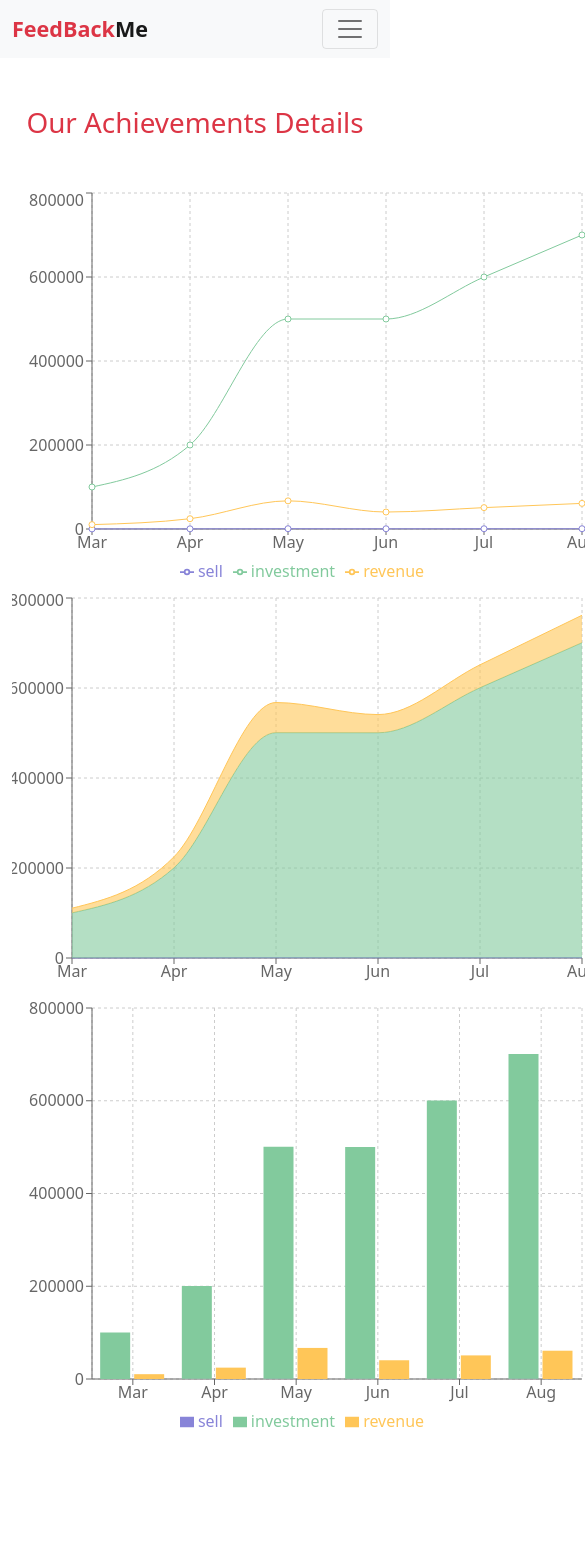
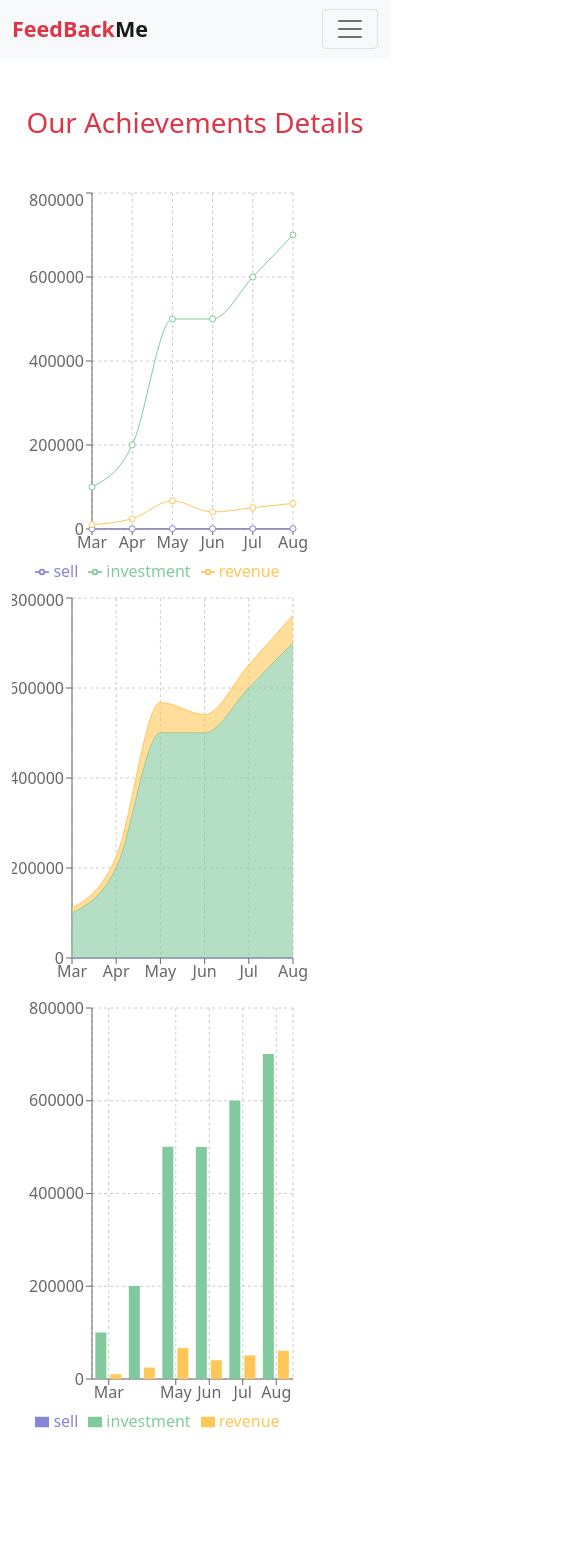
Before and after one commit to TEMPLAR-007/FeedBack-Me, a React (Create React App) app: page /dashBoard in a window 390 px wide. Shown: the top 1545 px of the page, 585 px wide, since content can reach past the window. Built offline with nearby package versions, Linux system fonts and the light colour scheme.

Commit message:
responsive done

```diff
--- a/src/components/DashBoard/DashBoard.js
+++ b/src/components/DashBoard/DashBoard.js
@@ -1,6 +1,6 @@
 import axios from 'axios';
 import React, { useEffect, useState } from 'react';
-import { Area, AreaChart, Bar, BarChart, CartesianGrid, Legend, Line, LineChart, Pie, PieChart, Tooltip, XAxis, YAxis } from 'recharts';
+import { Area, AreaChart, Bar, BarChart, CartesianGrid, Legend, Line, LineChart, Pie, PieChart, ResponsiveContainer, Tooltip, XAxis, YAxis } from 'recharts';
 
 const DashBoard = () => {
 
@@ -15,6 +15,7 @@ const DashBoard = () => {
             <h1 className='mt-5 mb-5 text-danger'>Our Achievements Details</h1>
             <div className='row'>
                 <div className='col-md-6'>
+                    <ResponsiveContainer width="85%" height={400}>
                         <LineChart
                             width={600}
                             height={400}
@@ -34,9 +35,11 @@ const DashBoard = () => {
                             <Line type="monotone" dataKey="investment" stroke="#82ca9d" />
                             <Line type="monotone" dataKey="revenue" stroke="#ffc658" />
                         </LineChart>
+                    </ResponsiveContainer>
                 </div>
 
                 <div className='col-md-6'>
+                    <ResponsiveContainer width="85%" height={400}>
                         <AreaChart
                             width={600}
                             height={400}
@@ -56,10 +59,12 @@ const DashBoard = () => {
                             <Area type="monotone" dataKey="investment" stackId="1" stroke="#82ca9d" fill="#82ca9d" />
                             <Area type="monotone" dataKey="revenue" stackId="1" stroke="#ffc658" fill="#ffc658" />
                         </AreaChart>
+                    </ResponsiveContainer>
                 </div>
             </div>
             <div className='row'>
                 <div className='col-md-6'>
+                    <ResponsiveContainer width="85%" height={450}>
                         <BarChart
                             width={600}
                             height={450}
@@ -80,14 +85,17 @@ const DashBoard = () => {
                             <Bar dataKey="investment" stackId="a" fill="#82ca9d" />
                             <Bar dataKey="revenue" fill="#ffc658" />
                         </BarChart>
+                    </ResponsiveContainer>
                 </div>
 
                 <div className='col-md-6'>
+                    <ResponsiveContainer width="85%" height={500}>
                         <PieChart width={500} height={500}>
                             <Pie data={chartData} dataKey="sell" cx="50%" cy="50%" outerRadius={70} fill="#8884d8" />
                             <Pie data={chartData} dataKey="investment" cx="50%" cy="50%" innerRadius={80} outerRadius={100} fill="#82ca9d" label />
                             <Pie data={chartData} dataKey="revenue" cx="50%" cy="50%" innerRadius={90} outerRadius={110} fill="#ffc658" label />
                         </PieChart>
+                    </ResponsiveContainer>
                 </div>
             </div>
         </div>
```
Lines whose indentation alone changed are shown as unchanged.
